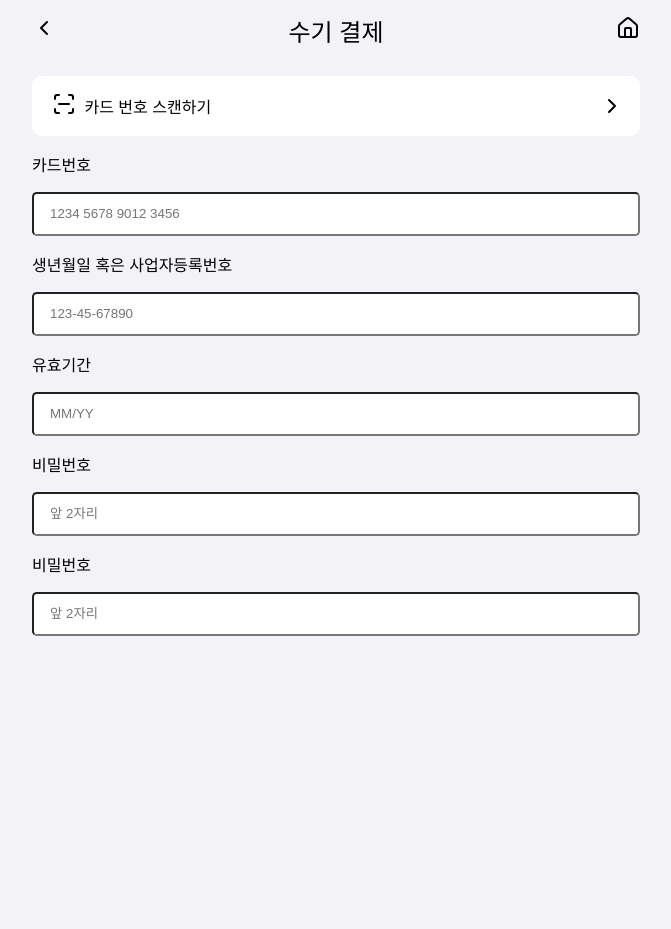
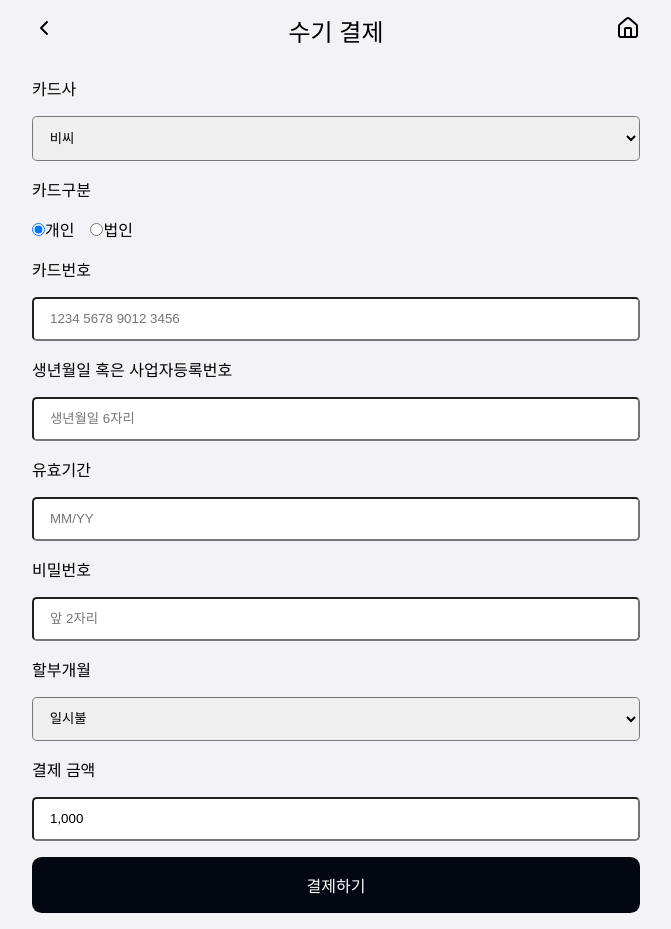
Before and after one commit to jellyjoji/app-paysm, a Next.js app: page /manualPayment in a window 1280 px wide. Shown: the whole page, without its empty margins (304-975 px from the left). Before the commit the page ends 800 px from the top, so only its background shows below. Built offline with nearby package versions, Linux system fonts and the light colour scheme; no server answers; a web font is replaced by a local one.

Commit message:
manualPayment added

```diff
--- a/src/app/(payment)/manualPayment/page.jsx
+++ b/src/app/(payment)/manualPayment/page.jsx
@@ -1,92 +1,292 @@
 "use client"
 
 import styles from "./page.module.scss";
-import { useEffect, useRef } from 'react';
+import { useEffect, useRef, useState } from 'react';
 import { ScanLine, ChevronRight } from 'lucide-react';
 import Link from "next/link";
+import { API_BASE_URL } from "@/lib/api";
 
 export default function ManualPayment() {
   const inputRef = useRef(null);
+  const [formData, setFormData] = useState({
+    cpCd: '01',
+    cardTypeCd: '01',
+    cardNo: '',
+    expireYymm: '',
+    ordAuthNo: '',
+    cardPw: '',
+    quotaMon: '00',
+    goodsAmt: '1000',
+    payMethod: 'card',
+    mid: '',
+    merchantKey: '',
+    merchantId: '',
+    notiUrl: '/result',
+    returnUrl: '/result',
+    ordEmail: 'skyclass@gmail.com',
+    ordTel: '',
+    ordNm: '',
+    ordNo: '',
+    goodsNm: '수기결제',
+    userIp: '127.0.0.1',
+    trxCd: '0',
+    noIntFlg: '0',
+    pointFlg: '0',
+    mbsReserved: 'MallReserved',
+    charSet: 'UTF-8'
+  });
+
+  useEffect(() => {
+    const token = localStorage.getItem("jwtToken");
+
+    fetch(`${API_BASE_URL}/api/payment/getKeyInPaymentInfo`, {
+      headers: {
+        "Authorization": `Bearer ${token}`
+      }
+    })
+      .then(res => {
+        if (!res.ok) throw new Error("상품 조회 실패");
+        return res.json();
+      })
+      .then(data => {
+        setFormData(prev => ({
+          ...prev,
+          mid: data.mid || "",
+          merchantKey: data.merchantKey || "",
+          merchantId: data.merchantId || "",
+          ordTel: data.ordTel || "",
+          ordNm: data.ordNm || "",
+          ordNo: data.ordNo || ""
+        }));
+      })
+      .catch(err => {
+        console.error("에러 발생:", err);
+        alert("정보를 가져오는 중 문제가 발생했습니다.");
+      });
+  }, []);
 
   useEffect(() => {
     const expiryInput = inputRef.current;
 
     const handleInput = (e) => {
-      let value = e.target.value.replace(/\D/g, '').slice(0, 4); // 숫자만, 최대 4자리 (MMYY)
+      let value = e.target.value.replace(/\D/g, '').slice(0, 4);
       if (value.length >= 3) {
         value = value.slice(0, 2) + '/' + value.slice(2);
       }
       e.target.value = value;
+      handleChange(e);
     };
 
     expiryInput.addEventListener('input', handleInput);
     return () => expiryInput.removeEventListener('input', handleInput);
   }, []);
 
+  const handleChange = (e) => {
+    const { name, value } = e.target;
+
+    if (name === 'goodsAmt') {
+      // Remove all non-numeric characters
+      const numericValue = value.replace(/[^\d]/g, '');
+
+      // Format with thousand separators
+      const formattedValue = numericValue.replace(/\B(?=(\d{3})+(?!\d))/g, ',');
+
+      setFormData(prev => ({
+        ...prev,
+        [name]: numericValue // Store the numeric value without commas
+      }));
+
+      // Set the formatted value back to the input
+      e.target.value = formattedValue;
+      return;
+    }
+
+    setFormData(prev => ({
+      ...prev,
+      [name]: value
+    }));
+  };
+
   const handleSubmit = async (e) => {
     e.preventDefault();
-  }
 
+    try {
+      const token = localStorage.getItem("jwtToken");
+      const response = await fetch(`${API_BASE_URL}/api/payment/keyInPaymentReq`, {
+        method: 'POST',
+        headers: {
+          'Content-Type': 'application/json',
+          'Authorization': `Bearer ${token}`
+        },
+        body: JSON.stringify(formData)
+      });
 
-  return <>
+      if (!response.ok) throw new Error("요청 실패");
+
+      const result = await response.json();
+
+      if (result.resultCd === '0000') {
+        alert("결제가 완료되었습니다.");
+      } else {
+        alert(`결제 오류: ${result.resultMsg} (${result.resultCd})`);
+      }
+    } catch (error) {
+      console.error("결제 요청 중 오류 발생:", error);
+      alert("결제 요청 실패");
+    }
+  };
+
+  return (
     <div className={styles.container}>
-      <div className={styles.container__form} onSubmit={handleSubmit}>
-        <Link href="/manualPayment/scanCard">
+      <form className={styles.container__form} onSubmit={handleSubmit}>
+
+        {/* <Link href="/manualPayment/scanCard">
           <div className={styles.container__form__content}>
             <button className={styles.container__form__content__addBtn}>
               <div className={styles.container__form__content__addBtn__title}>
-                <span> <ScanLine /></span>
+                <span><ScanLine /></span>
                 <span>카드 번호 스캔하기</span>
               </div>
               <ChevronRight />
             </button>
           </div>
-        </Link>
+        </Link> */}
 
         <div className={styles.container__form__content}>
-          <label htmlFor="cardNumber">카드번호</label>
-          <input type="text" name="cardNumber" id="cardNumber" placeholder="1234 5678 9012 3456"
-            inputMode="numeric"
-            maxLength="19" />
+          <label htmlFor="cpCd">카드사</label>
+          <select id="cpCd" name="cpCd" value={formData.cpCd} onChange={handleChange}>
+            <option value="01">비씨</option>
+            <option value="02">국민</option>
+            <option value="03">하나</option>
+            <option value="04">삼성</option>
+            <option value="06">신한</option>
+            <option value="07">현대</option>
+            <option value="08">롯데</option>
+            <option value="12">농협</option>
+          </select>
         </div>
 
         <div className={styles.container__form__content}>
-          <label htmlFor="businessNumber">생년월일 혹은 사업자등록번호</label>
-          <input type="text" name="businessNumber" id="businessNumber" placeholder="123-45-67890" />
+          <label>카드구분</label>
+          <div className={styles.container__form__content__radio}>
+            <label>
+              <input
+                type="radio"
+                name="cardTypeCd"
+                value="01"
+                checked={formData.cardTypeCd === '01'}
+                onChange={handleChange}
+              />
+              개인
+            </label>
+            <label>
+              <input
+                type="radio"
+                name="cardTypeCd"
+                value="02"
+                checked={formData.cardTypeCd === '02'}
+                onChange={handleChange}
+              />
+              법인
+            </label>
+          </div>
         </div>
 
         <div className={styles.container__form__content}>
-          <label htmlFor="cardExpiry">유효기간</label>
-          <input type="text" name="cardExpiry" id="cardExpiry" placeholder="MM/YY"
+          <label htmlFor="cardNo">카드번호</label>
+          <input
+            type="text"
+            name="cardNo"
+            id="cardNo"
+            value={formData.cardNo}
+            onChange={handleChange}
+            placeholder="1234 5678 9012 3456"
+            inputMode="numeric"
+            maxLength="16"
+          />
+        </div>
+
+        <div className={styles.container__form__content}>
+          <label htmlFor="ordAuthNo">생년월일 혹은 사업자등록번호</label>
+          <input
+            type="text"
+            name="ordAuthNo"
+            id="ordAuthNo"
+            value={formData.ordAuthNo}
+            onChange={handleChange}
+            placeholder="생년월일 6자리"
+            maxLength="6"
+          />
+        </div>
+
+        <div className={styles.container__form__content}>
+          <label htmlFor="expireYymm">유효기간</label>
+          <input
+            type="text"
+            name="expireYymm"
+            id="expireYymm"
+            value={formData.expireYymm}
+            onChange={handleChange}
+            placeholder="MM/YY"
             maxLength="5"
             inputMode="numeric"
             ref={inputRef}
           />
+        </div>
 
-          <label htmlFor="cardPassword">비밀번호</label>
-
+        <div className={styles.container__form__content}>
+          <label htmlFor="cardPw">비밀번호</label>
           <input
             type="password"
-            name="cardPassword"
-            id="cardPassword"
+            name="cardPw"
+            id="cardPw"
+            value={formData.cardPw}
+            onChange={handleChange}
             placeholder="앞 2자리"
             maxLength="2"
           />
         </div>
 
         <div className={styles.container__form__content}>
-          <label htmlFor="cardPassword">비밀번호</label>
+          <label htmlFor="quotaMon">할부개월</label>
+          <select
+            id="quotaMon"
+            name="quotaMon"
+            value={formData.quotaMon}
+            onChange={handleChange}
+          >
+            <option value="00">일시불</option>
+            <option value="02">2개월</option>
+            <option value="03">3개월</option>
+            <option value="04">4개월</option>
+            <option value="05">5개월</option>
+            <option value="06">6개월</option>
+            <option value="07">7개월</option>
+            <option value="08">8개월</option>
+            <option value="09">9개월</option>
+            <option value="10">10개월</option>
+            <option value="11">11개월</option>
+            <option value="12">12개월</option>
+          </select>
+        </div>
 
+        <div className={styles.container__form__content}>
+          <label htmlFor="goodsAmt">결제 금액</label>
           <input
-            type="password"
-            name="cardPassword"
-            id="cardPassword"
-            placeholder="앞 2자리"
-            maxLength="2"
+            type="text"
+            name="goodsAmt"
+            id="goodsAmt"
+            value={formData.goodsAmt.replace(/\B(?=(\d{3})+(?!\d))/g, ',')}
+            onChange={handleChange}
+            placeholder="결제 금액을 입력하세요"
+            inputMode="numeric"
           />
         </div>
 
-      </div>
+        <button type="submit" className='cta'>
+          결제하기
+        </button>
+      </form>
     </div>
-  </>
+  );
 }
--- a/src/app/(payment)/manualPayment/page.module.scss
+++ b/src/app/(payment)/manualPayment/page.module.scss
@@ -15,6 +15,11 @@
       gap: var(--padding-medium);
       /* min-width: 240px; */
 
+      &__radio {
+        display: flex;
+        align-items: center;
+        gap: var(--padding-medium);
+      }
       &__addBtn {
         display: flex;
         align-items: center;
--- a/src/app/globals.css
+++ b/src/app/globals.css
@@ -185,7 +185,10 @@ textarea {
   padding-left: 1rem;
   border-radius: var(--radius-small);
 }
-
+select {
+  padding: 0.8rem;
+  border-radius: var(--radius-small);
+}
 .cta {
   color: var(--white);
   background-color: var(--color-primary);
--- a/src/app/page.jsx
+++ b/src/app/page.jsx
@@ -33,7 +33,7 @@ export default function Home() {
           </div>
         </Link>
 
-        {/* <Link href="/manualPayment" passHref>
+        <Link href="/manualPayment" passHref>
           <div className={styles.container__content__item}>
             <Image src="/manual.png" alt="수기 결제"
               width={100}
@@ -42,7 +42,7 @@ export default function Home() {
               수기 결제
             </p>
           </div>
-        </Link> */}
+        </Link>
 
         <Link href="/qrPayment" passHref>
           <div className={styles.container__content__item}>
```
